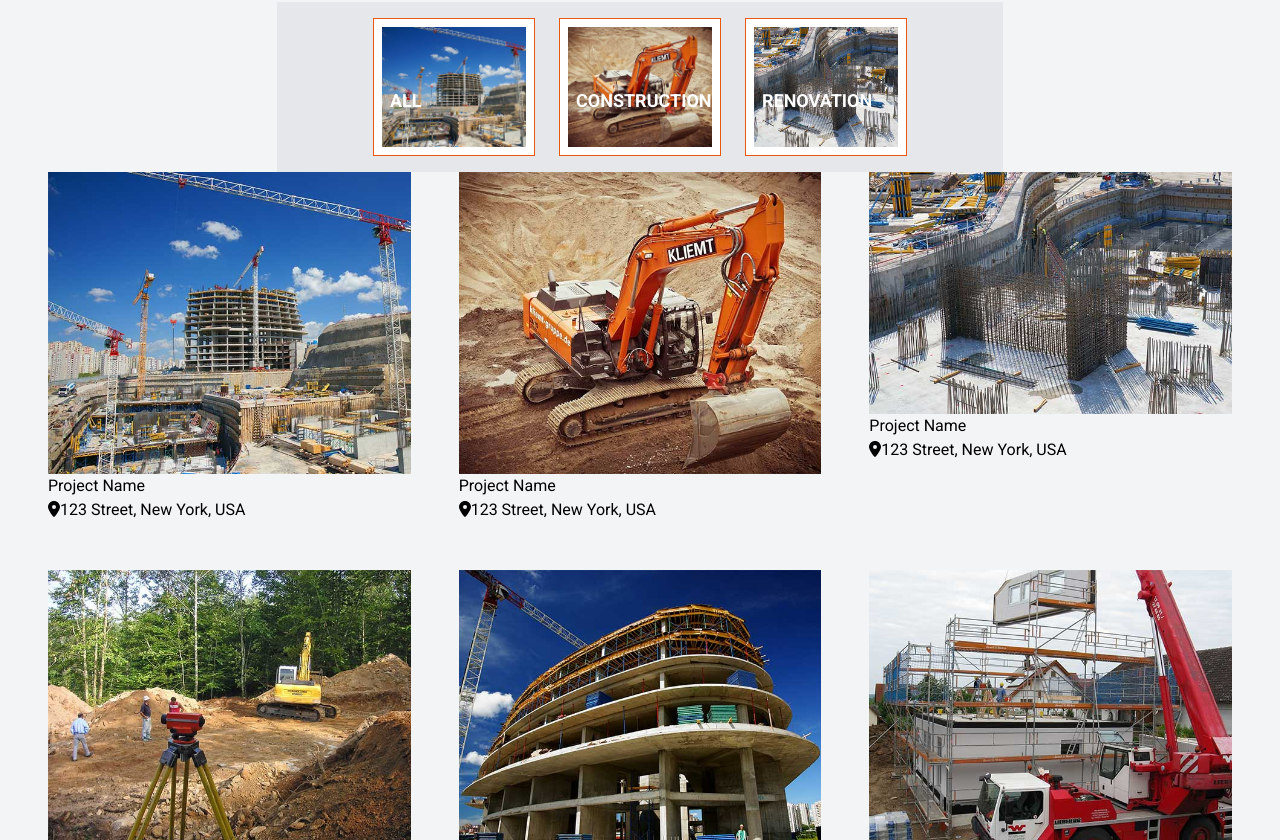
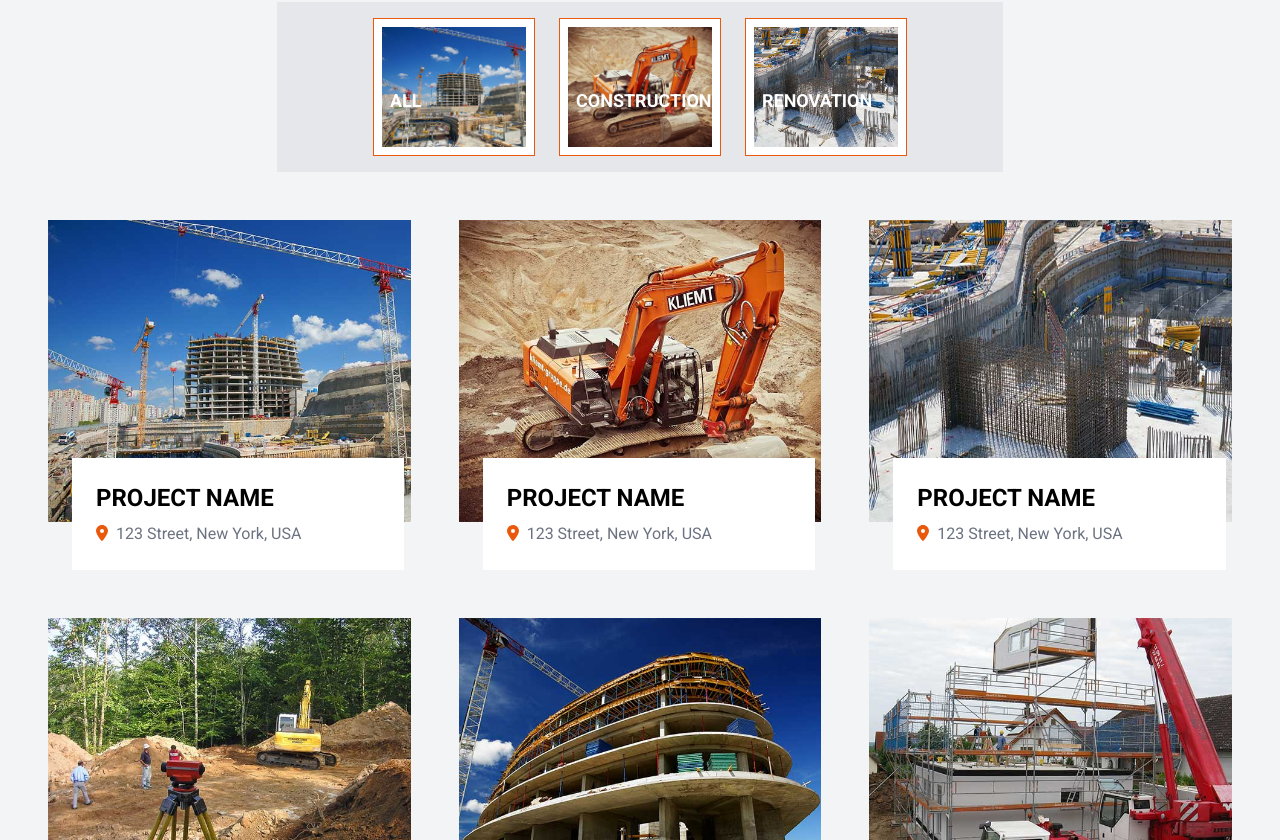
Before and after one commit to FrontEndDevo/webuild, a React (Create React App) app: page /home in a window 1280 px wide. Shown: the part 3880-4720 px from the top of the page. Built offline with nearby package versions, Linux system fonts and the light colour scheme.

Commit message:
Styling BigProject component

```diff
--- a/src/components/Projects/BigProject/BigProject.jsx
+++ b/src/components/Projects/BigProject/BigProject.jsx
@@ -6,13 +6,13 @@ const BigProject = (props) => {
   const { img, title, address } = props;
 
   return (
-    <div className="project">
-      <img src={img} alt={title} />
-      <Link to="/" className="details">
-        <h3>{title}</h3>
+    <div className="project relative">
+      <img src={img} alt={title} className="h-full" />
+      <Link to="/" className="details bg-white p-6 absolute -bottom-12 left-6 w-11/12">
+        <h3 className="text-2xl uppercase font-bold mb-2">{title}</h3>
         <div className="address">
-          <FontAwesomeIcon icon={faLocationDot} />
-          <span>{address}</span>
+          <FontAwesomeIcon icon={faLocationDot} className="text-orange-600 mr-2" />
+          <span className="text-gray-500">{address}</span>
         </div>
       </Link>
     </div>
--- a/src/components/Projects/Projects.jsx
+++ b/src/components/Projects/Projects.jsx
@@ -23,7 +23,7 @@ const Projects = () => {
       <div className="mini-projects flex mx-auto gap-6 bg-gray-200 w-fit py-4 px-24">
         {allMini}
       </div>
-      <div className="big-projects grid grid-cols-3 gap-12">{allBig}</div>
+      <div className="big-projects grid grid-cols-3 gap-x-12 gap-y-24 mt-12">{allBig}</div>
     </div>
   );
 };
```
